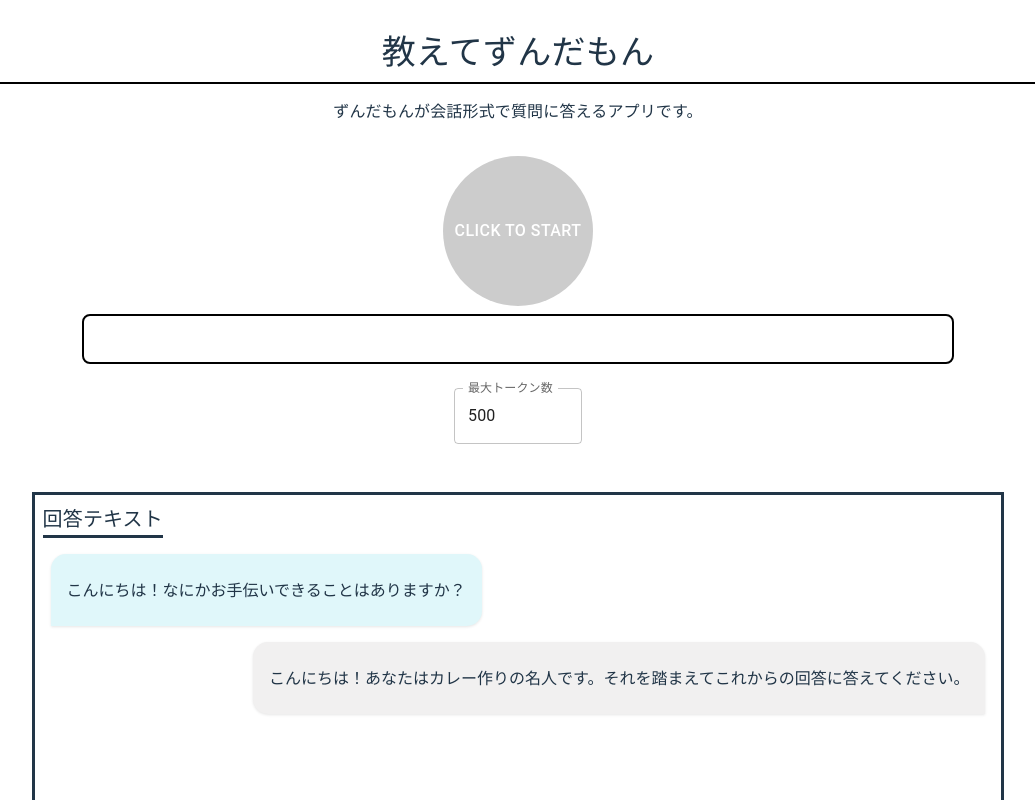
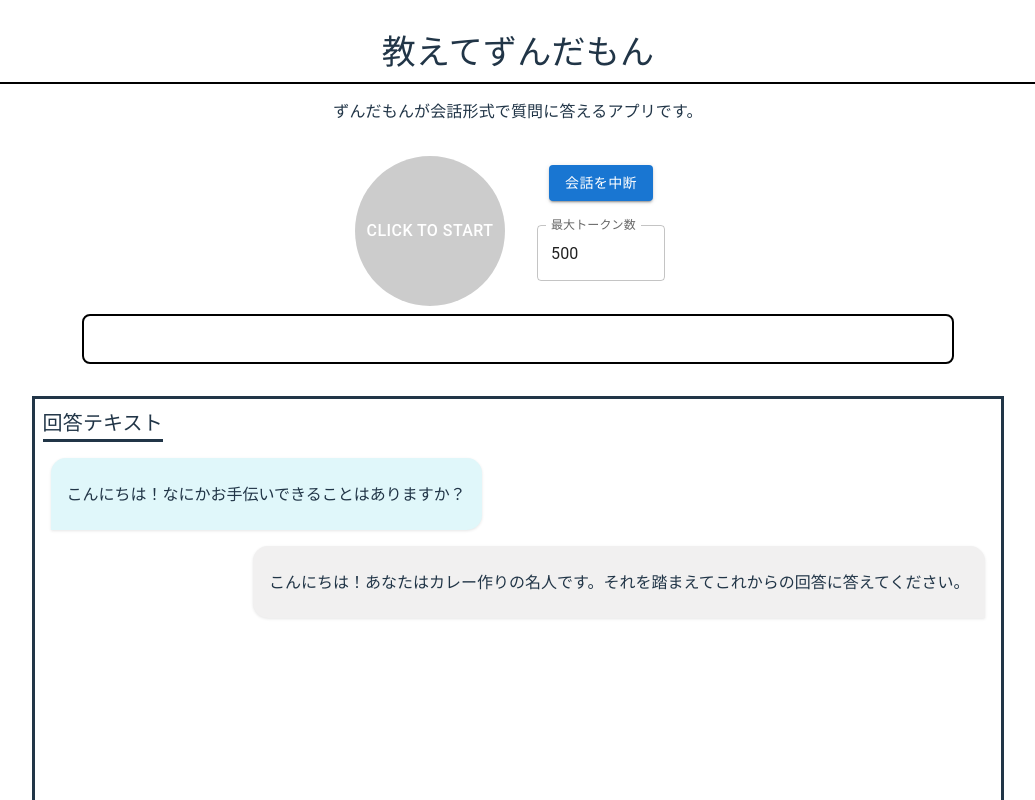
Before and after one commit to KimuraAkikazu/Nice-Buddy, a React (Vite) app: page / in a window 1280 px wide. Shown: the top 800 px of the page, without its empty margins (122-1157 px from the left). Built offline with nearby package versions, Linux system fonts and the light colour scheme.

Commit message:
レイアウト変更+ボタンの側だけ設置

```diff
--- a/src/components/NewAudioInput.tsx
+++ b/src/components/NewAudioInput.tsx
@@ -124,6 +124,7 @@ const NewAudioInput: React.FC<AudioInputProps> = ({ callbackUploadResult, chat }
 
     return (
         <Box sx={{ display: 'flex', justifyContent: 'center', margin: '32px 0', flexDirection: 'column', alignItems: 'center', gap: '8px' }}>
+            <Box sx={{ display: 'flex', flexDirection: 'row', gap: '16px'}}>
                 <Button
                     onClick={listening ? handleStopListening : handleStartListening}
                     sx={{
@@ -152,6 +153,14 @@ const NewAudioInput: React.FC<AudioInputProps> = ({ callbackUploadResult, chat }
                 >
                     {listening ? 'Listening...' : 'Click to Start'}
                 </Button>
+                <Box sx={{ display: 'flex', flexDirection: 'column', justifyContent: 'center', alignItems: 'center', gap: '8px' }
+                }>
+                    <Button variant='contained'>
+                        会話を中断
+                    </Button>
+                    <TextField id='outlined-basic' label='最大トークン数' variant='outlined' type='number' value={maxTokens} onChange={(e) => setMaxTokens(Number(e.target.value))} sx={{ margin: '16px', width: '128px' }} />
+                </Box>
+            </Box>
             <Box sx={{
                 border: '2px solid #000',
                 borderRadius: '8px',
@@ -164,7 +173,6 @@ const NewAudioInput: React.FC<AudioInputProps> = ({ callbackUploadResult, chat }
                     {transcript}
                 </Box>
             </Box>
-      <TextField id='outlined-basic' label='最大トークン数' variant='outlined' type='number' value={maxTokens} onChange={(e) => setMaxTokens(Number(e.target.value))} sx={{ margin: '16px', width: '128px'}}/>
 
         </Box>
     );
```
Lines whose indentation alone changed are shown as unchanged.
